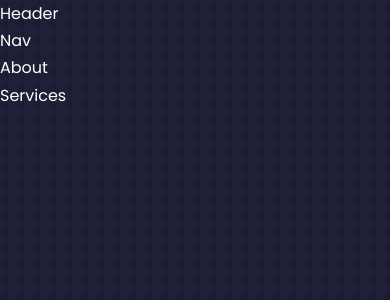
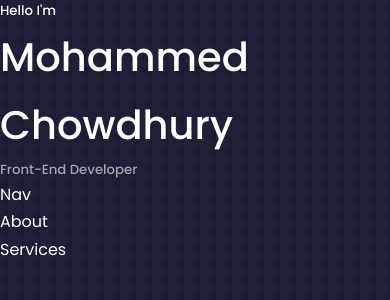
Before and after one commit to MohammedDChowdhury/my-portfolio, a React (Create React App) app: page / in a window 390 px wide. Shown: the top 300 px of the page. Built offline with nearby package versions, Linux system fonts and the light colour scheme.

Commit message:
index css

```diff
--- a/src/components/header/Header.jsx
+++ b/src/components/header/Header.jsx
@@ -2,6 +2,12 @@ import React from 'react'
 
 export default function Header() {
   return (
-    <div>Header</div>
+    <header>
+      <div className="container header__container">
+      <h5>Hello I'm </h5>
+      <h1>Mohammed Chowdhury</h1>
+      <h5 className="text-light">Front-End Developer</h5>
+      </div>
+      </header>
   )
 }
--- a/src/index.css
+++ b/src/index.css
@@ -70,4 +70,58 @@ section > h2 {
 
 a {
   color: var(--color-primary);
+  transition: var(--transition);
 }
+a:hover {
+  color: var(--color-white);
+}
+.btn {
+  width: max-content;
+  display: inline-block;
+  color: var(--color-primary);
+  padding: 0.75rem 1.2rem;
+  border-radius: 0.4rem;
+  cursor: pointer;
+  border: 1px solid var(--color-primary);
+  transition: var(--transition);
+
+}
+
+.btn:hover {
+  background: var(--color-white);
+  color: var(--color-bg);
+  border-color: transparent;
+}
+
+.btn-primary {
+  background: var(--color-primary);
+  color: var(--color-bg);
+}
+
+img {
+  display: block;
+  width: 100%;
+  object-fit: cover;
+}
+
+/* -------------- MEDIA QUERIES (MEDIUM DEVICES) ------------ */
+@media screen and (max-width: 1024px) {
+  .container {
+    width: var(--container-width-md);
+  }
+
+  section {
+    margin-top: 6rem;
+  }
+}
+
+/* -------------- MEDIA QUERIES (SMALL DEVICES) ------------ */
+@media screen and (max-width: 600px) {
+  .container {
+    width: var(--container-width-sm);
+  }
+
+  section > h2 {
+    margin-bottom: 2rem;
+  }
+}
```
